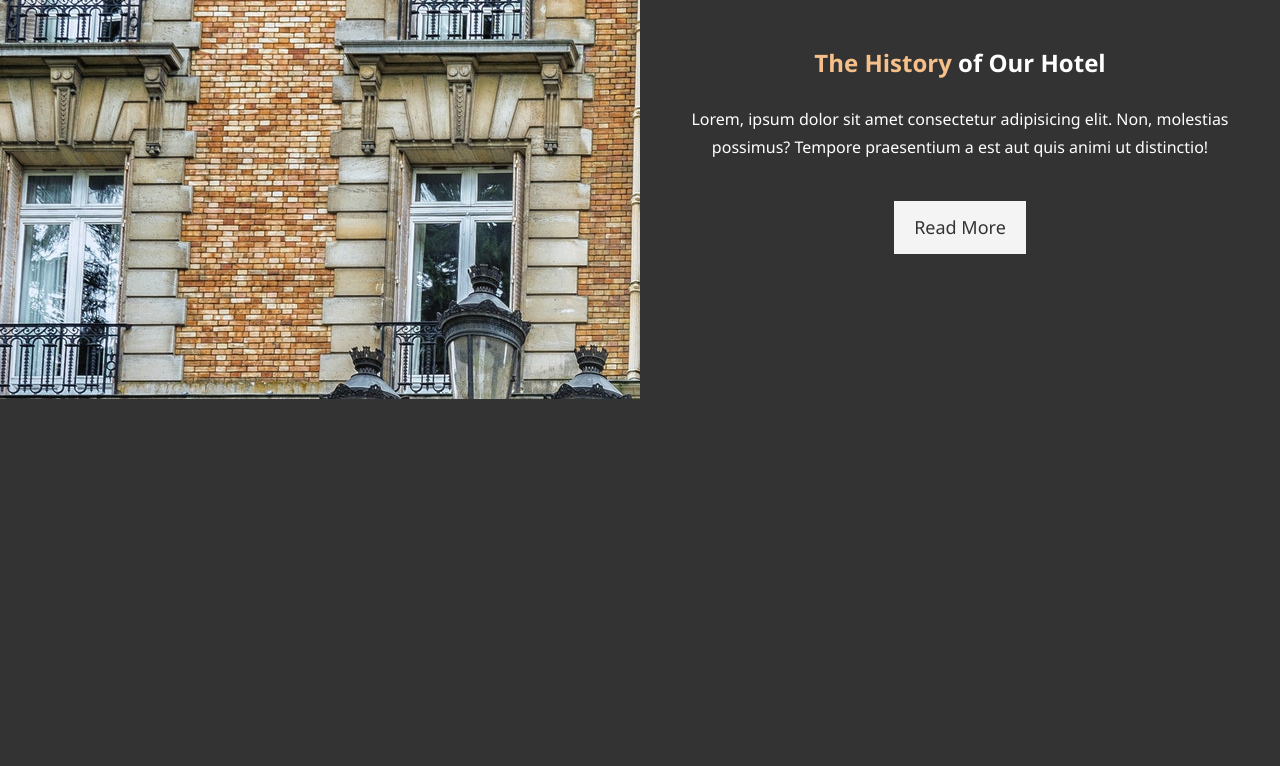
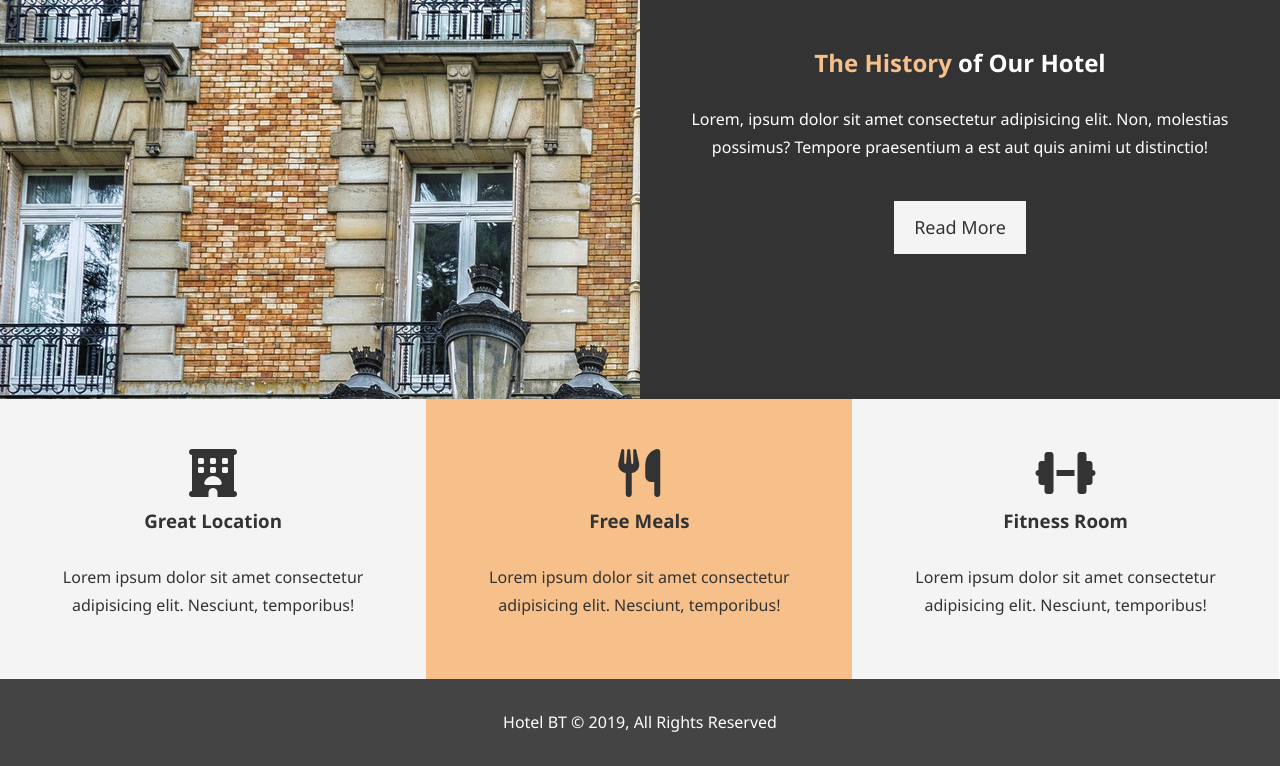
Before and after one commit to winadiw/modern-html-css-course, a PHP site: page / in a window 1280 px wide. Shown: the part 668-1434 px from the top of the page. Before the commit the page ends 1067 px from the top, so only its background shows below. Run offline with PHP 8.4, Linux system fonts and the light colour scheme; some libraries are stand-ins or nearby versions.

Commit message:
#39 - Features & Footer

```diff
--- a/hotel_website/css/style.css
+++ b/hotel_website/css/style.css
@@ -72,8 +72,12 @@ p {
 }
 
 .bg-primary {
-  background-color: #333;
-  color: #f7c08a;
+  background-color: #f7c08a;
+  color: #333;
+}
+
+.clr {
+  clear: both;
 }
 
 /* Navbar */
@@ -160,3 +164,23 @@ p {
 #home-info .info-content p {
   padding-bottom: 30px;
 }
+
+/* Features */
+.box {
+  float: left;
+  width: 33.3%;
+  padding: 50px;
+  text-align: center;
+}
+
+.box i {
+  margin-bottom: 10px;
+}
+
+/* Footer */
+#main-footer {
+  text-align: center;
+  background: #444;
+  color: white;
+  padding: 20px;
+}
--- a/hotel_website/index.html
+++ b/hotel_website/index.html
@@ -6,8 +6,9 @@
   <meta name="viewport" content="width=device-width, initial-scale=1.0">
   <meta name="description" content="Welcome to the most extraordinary hotel in Boston">
   <meta name="keywords" content="hotel,boston,boston hotel,new england hotel">
+  <script src="https://kit.fontawesome.com/c376bcfedf.js" crossorigin="anonymous"></script>
+  <link rel="stylesheet" href="./css/style.css">
   <title>Hotel BT | Welcome</title>
-  <link rel="stylesheet" href="./css/style.css">
 </head>
 
 <body>
@@ -41,6 +42,28 @@
       <a href="btn btn-light" class="btn btn-light">Read More</a>
     </div>
   </section>
+
+  <section id="features">
+    <div class="box bg-light">
+      <i class="fas fa-hotel fa-3x"></i>
+      <h3>Great Location</h3>
+      <p>Lorem ipsum dolor sit amet consectetur adipisicing elit. Nesciunt, temporibus!</p>
+    </div>
+    <div class="box bg-primary">
+      <i class="fas fa-utensils fa-3x"></i>
+      <h3>Free Meals</h3>
+      <p>Lorem ipsum dolor sit amet consectetur adipisicing elit. Nesciunt, temporibus!</p>
+    </div>
+    <div class="box bg-light">
+      <i class="fas fa-dumbbell fa-3x"></i>
+      <h3>Fitness Room</h3>
+      <p>Lorem ipsum dolor sit amet consectetur adipisicing elit. Nesciunt, temporibus!</p>
+    </div>
+  </section>
+  <div class="clr"></div>
+  <footer id="main-footer">
+    <p>Hotel BT &copy; 2019, All Rights Reserved</p>
+  </footer>
 </body>
 
 </html>
```
